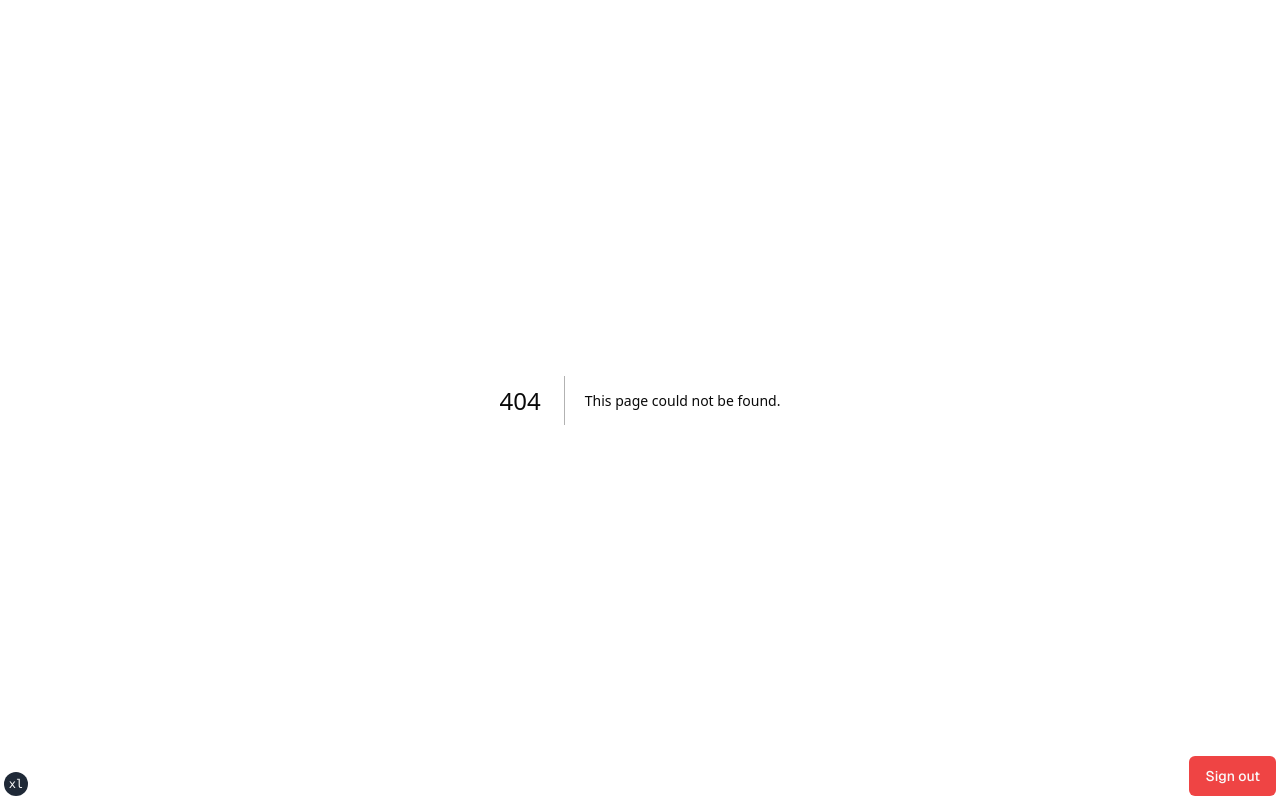
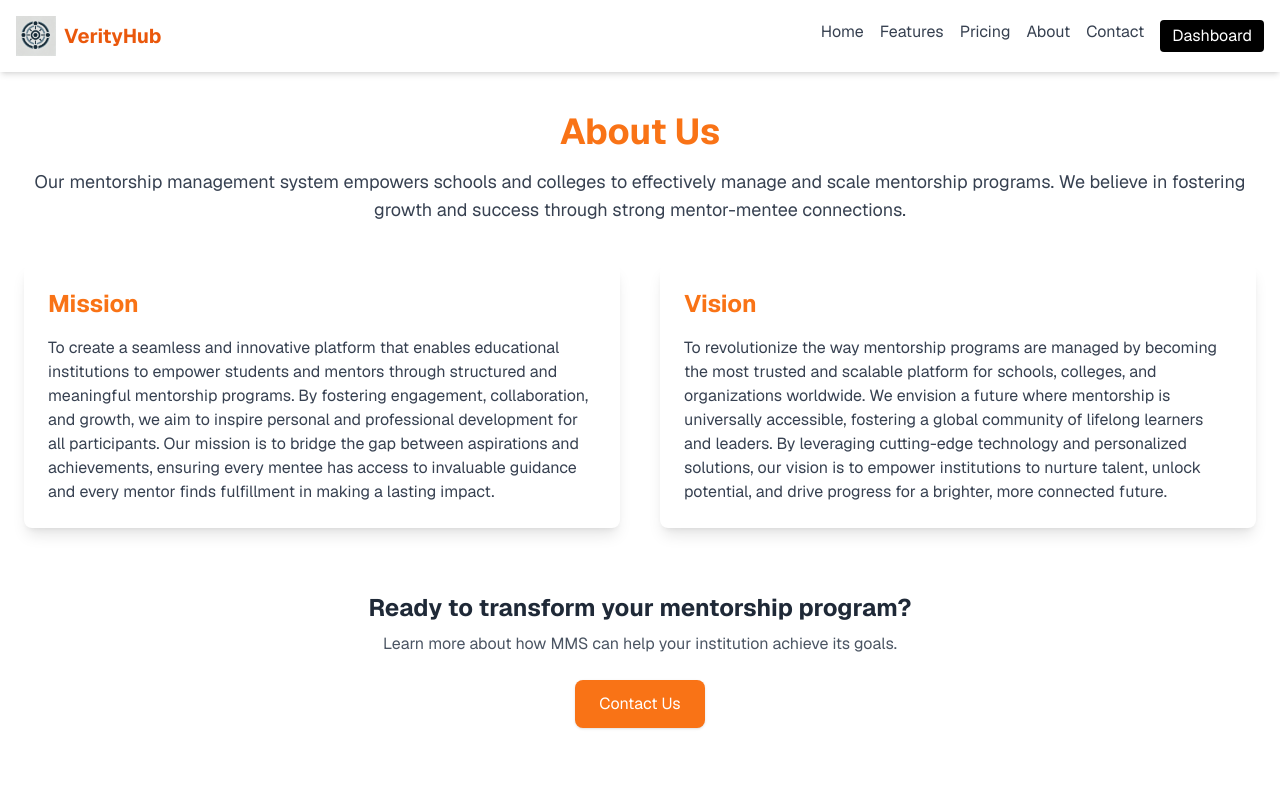
Before and after one commit to DavDeDev/mms, a Next.js app: page /about in a window 1280 px wide. Before the commit this address had no page. Built offline with nearby package versions, Linux system fonts and the light colour scheme.

Commit message:
Updated layout, added pages and VerityHub logo

```diff
--- /dev/null
+++ b/src/app/about/page.tsx
@@ -0,0 +1,66 @@
+import React from "react";
+
+const About = () => {
+  return (
+    <div className="container mx-auto px-6 py-10">
+      {/* Header Section */}
+      <div className="text-center mb-10">
+        <h1 className="text-4xl font-bold text-orange-500">About Us</h1>
+        <p className="text-lg text-gray-700 mt-4">
+          Our mentorship management system empowers schools and colleges to
+          effectively manage and scale mentorship programs. We believe in
+          fostering growth and success through strong mentor-mentee
+          connections.
+        </p>
+      </div>
+
+      {/* Mission & Vision Section */}
+      <div className="grid grid-cols-1 lg:grid-cols-2 gap-10 items-center">
+        {/* Mission */}
+        <div className="bg-white shadow-lg rounded-lg p-6">
+          <h2 className="text-2xl font-bold text-orange-500 mb-4">Mission</h2>
+          <p className="text-gray-700">
+            To create a seamless and innovative platform that enables
+            educational institutions to empower students and mentors through
+            structured and meaningful mentorship programs. By fostering
+            engagement, collaboration, and growth, we aim to inspire personal
+            and professional development for all participants. Our mission is
+            to bridge the gap between aspirations and achievements, ensuring
+            every mentee has access to invaluable guidance and every mentor
+            finds fulfillment in making a lasting impact.
+          </p>
+        </div>
+
+        {/* Vision */}
+        <div className="bg-white shadow-lg rounded-lg p-6">
+          <h2 className="text-2xl font-bold text-orange-500 mb-4">Vision</h2>
+          <p className="text-gray-700">
+            To revolutionize the way mentorship programs are managed by becoming
+            the most trusted and scalable platform for schools, colleges, and
+            organizations worldwide. We envision a future where mentorship is
+            universally accessible, fostering a global community of lifelong
+            learners and leaders. By leveraging cutting-edge technology and
+            personalized solutions, our vision is to empower institutions to
+            nurture talent, unlock potential, and drive progress for a brighter,
+            more connected future.
+          </p>
+        </div>
+      </div>
+
+      {/* Call to Action Section */}
+      <div className="mt-16 text-center">
+        <h3 className="text-2xl font-bold text-gray-800">
+          Ready to transform your mentorship program?
+        </h3>
+        <p className="text-gray-600 mt-2">
+          Learn more about how MMS can help your institution achieve its goals.
+        </p>
+        <button className="mt-6 px-6 py-3 bg-orange-500 text-white rounded-lg shadow hover:bg-orange-600">
+          Contact Us
+        </button>
+      </div>
+    </div>
+  );
+};
+
+export default About;
--- /dev/null
+++ b/src/app/contact/page.tsx
@@ -0,0 +1,22 @@
+export default function ContactPage() {
+    return (
+      <main className="min-h-screen flex flex-col items-center justify-center text-center p-6">
+        <h1 className="text-5xl font-extrabold mb-6 text-orange-600">Contact Us</h1>
+        <p className="text-lg text-gray-700 mb-8">
+          Have questions? Get in touch with us:
+        </p>
+        <div className="bg-white shadow-lg p-6 rounded-lg max-w-2xl w-full">
+          <h2 className="text-2xl font-bold text-gray-900">Reach Out</h2>
+          <p className="text-gray-600 mt-4">
+            <strong>Email:</strong> support@mentorshipprogram.com
+          </p>
+          <p className="text-gray-600 mt-2">
+            <strong>Phone:</strong> (123) 456-7890
+          </p>
+          <p className="text-gray-600 mt-2">
+            <strong>Address:</strong> 123 Main Street, Springfield, USA
+          </p>
+        </div>
+      </main>
+    );
+  }
--- /dev/null
+++ b/src/app/features/page.tsx
@@ -0,0 +1,54 @@
+import React from 'react';
+
+const features = [
+  {
+    title: 'Mentor-Mentee Matching',
+    description: 'Intelligent algorithm to pair mentors with mentees based on goals and interests.',
+    icon: '👥',
+  },
+  {
+    title: 'Session Scheduling',
+    description: 'Easy-to-use calendar for scheduling and managing mentorship sessions.',
+    icon: '📅',
+  },
+  {
+    title: 'Progress Tracking',
+    description: 'Monitor and analyze the impact of your mentorship program with detailed reports.',
+    icon: '📈',
+  },
+  {
+    title: 'Resource Library',
+    description: 'Curated collection of materials to support mentors and mentees throughout their journey.',
+    icon: '📖',
+  },
+  {
+    title: 'Feedback System',
+    description: 'Collect and analyze feedback from mentors and mentees to continuously improve the program.',
+    icon: '💬',
+  },
+  {
+    title: 'Quick Actions',
+    description: 'Streamlined interface for common tasks to save time and increase efficiency.',
+    icon: '⚡',
+  },
+];
+
+export default function FeaturesPage() {
+  return (
+    <div className="container mx-auto px-6 py-12">
+      <h1 className="text-center text-4xl font-bold text-black mb-8">Key Features</h1>
+      <div className="grid grid-cols-1 sm:grid-cols-2 lg:grid-cols-3 gap-8">
+        {features.map((feature, index) => (
+          <div
+            key={index}
+            className="flex flex-col items-center justify-center text-center p-6 border border-gray-200 rounded-lg shadow-sm hover:shadow-md transition-shadow"
+          >
+            <div className="text-6xl text-orange-500 mb-4">{feature.icon}</div>
+            <h2 className="text-xl font-semibold text-black mb-2">{feature.title}</h2>
+            <p className="text-gray-600">{feature.description}</p>
+          </div>
+        ))}
+      </div>
+    </div>
+  );
+}
--- a/src/app/layout.tsx
+++ b/src/app/layout.tsx
@@ -1,10 +1,8 @@
 import { GeistSans } from "geist/font/sans";
 import { ThemeProvider } from "next-themes";
 import "./globals.css";
-import { signOutAction } from "@/actions/auth-actions";
-import { TailwindIndicator } from "@/components/development/tailwind-indicator";
-import { Button } from "components/ui/button";
-import { Toaster } from "components/ui/sonner";
+import Image from "next/image";
+import Link from "next/link";
 
 const defaultUrl = process.env.VERCEL_URL
   ? `https://${process.env.VERCEL_URL}`
@@ -12,15 +10,11 @@ const defaultUrl = process.env.VERCEL_URL
 
 export const metadata = {
   metadataBase: new URL(defaultUrl),
-	title: "Mentoship Management System",
-	description: "Manage your Mentorhsip Program with ease.",
+  title: "VerityHub",
+  description: "Manage your Mentorship Program with ease using VerityHub.",
 };
 
-export default function RootLayout({
-	children,
-}: {
-	children: React.ReactNode;
-}) {
+export default function RootLayout({ children }: { children: React.ReactNode }) {
   return (
     <html lang="en" className={GeistSans.className} suppressHydrationWarning>
       <body className="bg-background text-foreground">
@@ -30,24 +24,41 @@ export default function RootLayout({
           enableSystem
           disableTransitionOnChange
         >
+          <header className="flex justify-between items-center p-4 bg-white shadow-md">
+            <div className="flex items-center">
+              <Image
+                src="/logo.jpg"
+                alt="VerityHub Logo"
+                width={40}
+                height={40}
+                className="mr-2"
+              />
+              <h1 className="text-xl font-bold text-orange-600">VerityHub</h1>
+            </div>
+            <nav className="flex space-x-4">
+              <Link href="/" className="text-gray-700 hover:text-orange-600">
+                Home
+              </Link>
+              <Link href="/features" className="text-gray-700 hover:text-orange-600">
+                Features
+              </Link>
+              <Link href="/pricing" className="text-gray-700 hover:text-orange-600">
+                Pricing
+              </Link>
+              <Link href="/about" className="text-gray-700 hover:text-orange-600">
+                About
+              </Link>
+              <Link href="/contact" className="text-gray-700 hover:text-orange-600">
+                Contact
+              </Link>
+              <Link href="/dashboard" className="px-3 py-1 bg-black text-white rounded hover:bg-gray-800">
+                Dashboard
+              </Link>
+            </nav>
+          </header>
           {children}
-					<Toaster richColors position="top-right" />
-					<TailwindIndicator />
-					<SignOutButton />
         </ThemeProvider>
       </body>
     </html>
   );
 }
-
-function SignOutButton() {
-	// if (process.env.NODE_ENV === "production") return null;
-
-	return (
-		<form action={signOutAction} className="fixed bottom-1 right-1 z-50">
-			<Button type="submit" variant="destructive">
-				Sign out
-			</Button>
-		</form>
-	);
-}
--- a/src/app/page.tsx
+++ b/src/app/page.tsx
@@ -7,13 +7,13 @@ import { Topbar } from "components/topbar";
 export default function LandingPage() {
   return (
     <div className="flex flex-col min-h-screen">
-			<Topbar />
+      <Topbar /> {/* Retain only the top navigation bar */}
       <main className="max-w-6xl mx-auto">
-				<Hero />
-				<Features />
-				<CTA />
+        <Hero /> {/* Hero component for main content */}
+        <Features /> {/* Key Features section */}
+        <CTA /> {/* Call-to-action section */}
       </main>
-			<Footer />
+      <Footer /> {/* Footer section */}
     </div>
   );
 }
--- /dev/null
+++ b/src/app/pricing/page.tsx
@@ -0,0 +1,27 @@
+export default function PricingPage() {
+    return (
+      <main className="min-h-screen flex flex-col items-center justify-center text-center p-6">
+        <h1 className="text-5xl font-extrabold mb-6 text-orange-600">Our Pricing</h1>
+        <p className="text-lg text-gray-700 mb-8">
+          Choose the plan that best suits your institution’s needs:
+        </p>
+        <div className="grid grid-cols-1 md:grid-cols-3 gap-6 max-w-5xl">
+          <div className="bg-white shadow-lg p-6 rounded-lg">
+            <h2 className="text-2xl font-bold text-gray-900">Basic Plan</h2>
+            <p className="text-gray-600 mt-2">$49/month</p>
+            <p className="text-gray-600 mt-2">Access to core features.</p>
+          </div>
+          <div className="bg-orange-50 shadow-lg p-6 rounded-lg border-2 border-orange-600">
+            <h2 className="text-2xl font-bold text-orange-600">Pro Plan</h2>
+            <p className="text-gray-600 mt-2">$99/month</p>
+            <p className="text-gray-600 mt-2">Includes advanced analytics.</p>
+          </div>
+          <div className="bg-white shadow-lg p-6 rounded-lg">
+            <h2 className="text-2xl font-bold text-gray-900">Enterprise Plan</h2>
+            <p className="text-gray-600 mt-2">Custom pricing</p>
+            <p className="text-gray-600 mt-2">Contact us for tailored solutions.</p>
+          </div>
+        </div>
+      </main>
+    );
+  }
```
Also changed, not shown: package.json (+6 -7 lines), public/logo.jpg (added), 1 other file (tests, documents, lock files or other folders). Lines whose indentation alone changed are shown as unchanged.
